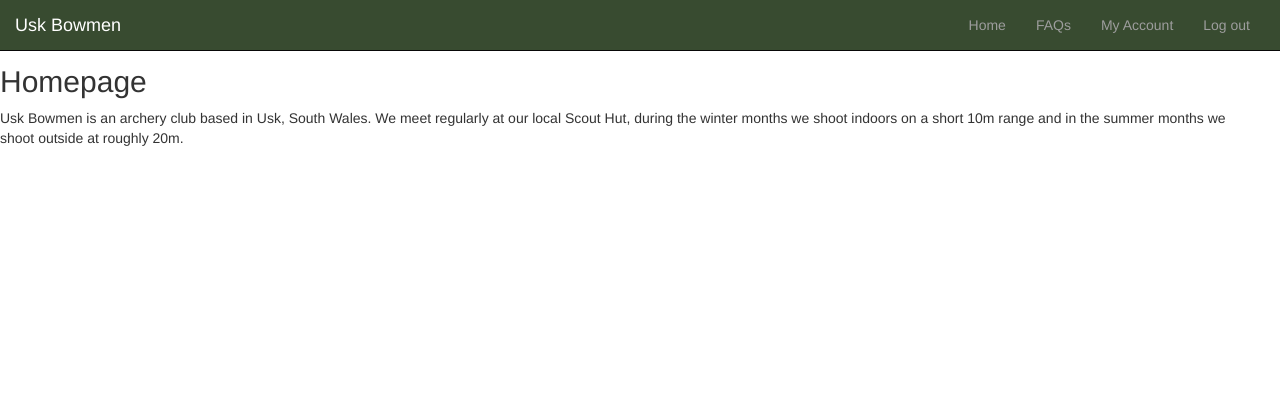
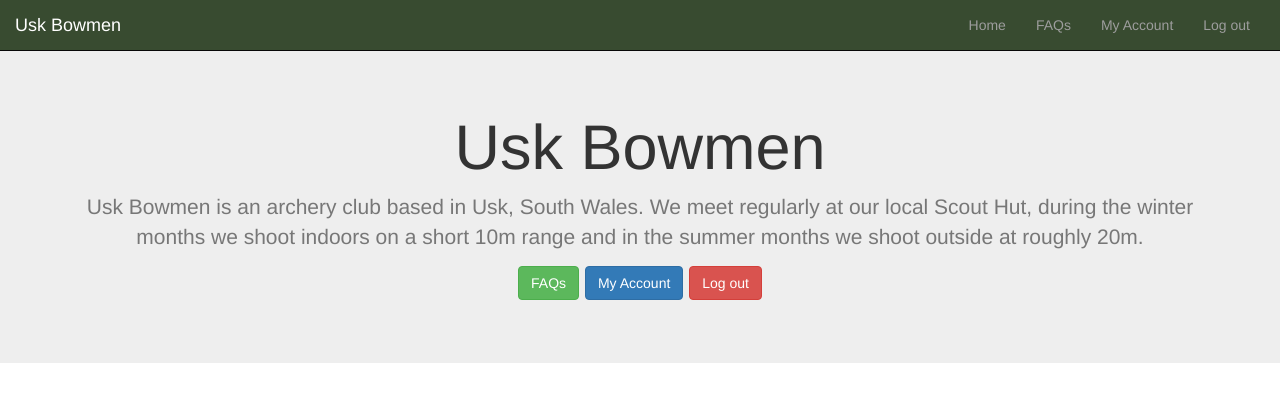
Before and after one commit to CBainCoding/SignUp, a Django app: page / in a window 1280 px wide. Shown: the top 402 px of the page. Run offline with Django 4.2, Linux system fonts and the light colour scheme; a user stored in the database is signed in; some libraries are stand-ins or nearby versions.

Commit message:
Styled index page using bootstrap jumbotron, modified buttons and added loop to check if user is logged in

```diff
--- a/core/templates/core/index.html
+++ b/core/templates/core/index.html
@@ -10,11 +10,30 @@
             {% endfor %}
     {% endif %}
 
+      <section class="jumbotron text-center">
+        <div class="container">
+          <h1 class="jumbotron-heading">Usk Bowmen</h1>
+          <p class="lead text-muted">Usk Bowmen is an archery club based in Usk, South Wales.
+            We meet regularly at our local Scout Hut,
+            during the winter months we shoot indoors on a short 10m range
+            and in the summer months we shoot outside at roughly 20m.</p>
+          <p>
+            <!-- Jumbotron buttons with if loop depending on if user is logged in -->
 
-    <div class="flex-container">
-        <div class="content">
-            <h2>Homepage</h2>
-            <p>Usk Bowmen is an archery club based in Usk, South Wales. We meet regularly at our local Scout Hut, during the winter months we shoot indoors on a short 10m range and in the summer months we shoot outside at roughly 20m.</p>
+            <a href="{% url 'faqs:faqs_page' %}" class="btn btn-success my-2">FAQs</a>
+
+            {% if request.user.is_authenticated %}
+
+            <a href="{% url 'dashboard:account_page' %}" class="btn btn-primary my-2">My Account</a>
+            <a href="{% url 'dashboard:logout' %}" class="btn btn-danger my-2">Log out</a>
+
+            {% else %}
+
+            <a href="{% url 'core:signup' %}" class="btn btn-primary my-2">Create Account</a>
+            <a href="{% url 'core:login' %}" class="btn btn-info my-2">Login</a>
+
+            {% endif %}
+         </p>
         </div>
-    </div>
+      </section>
 {% endblock %}
```
Also changed, not shown: db.sqlite3.
